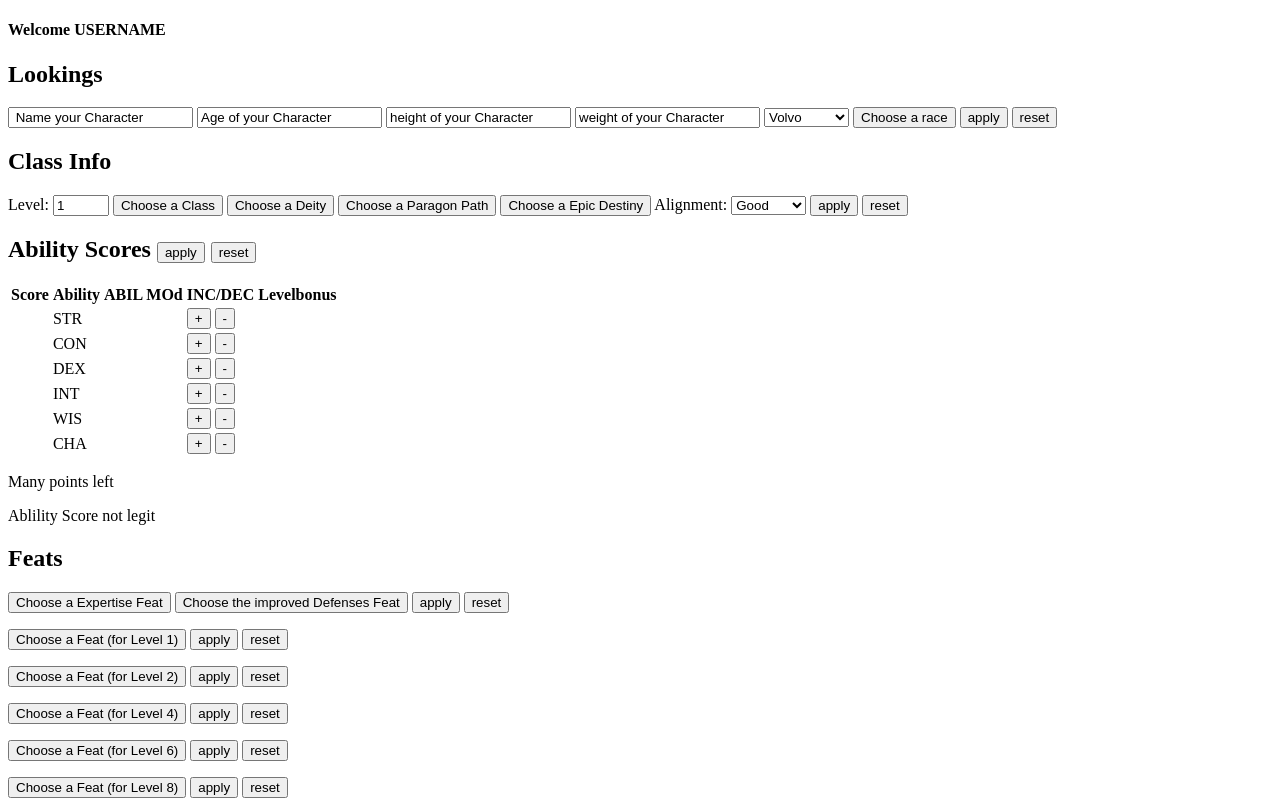
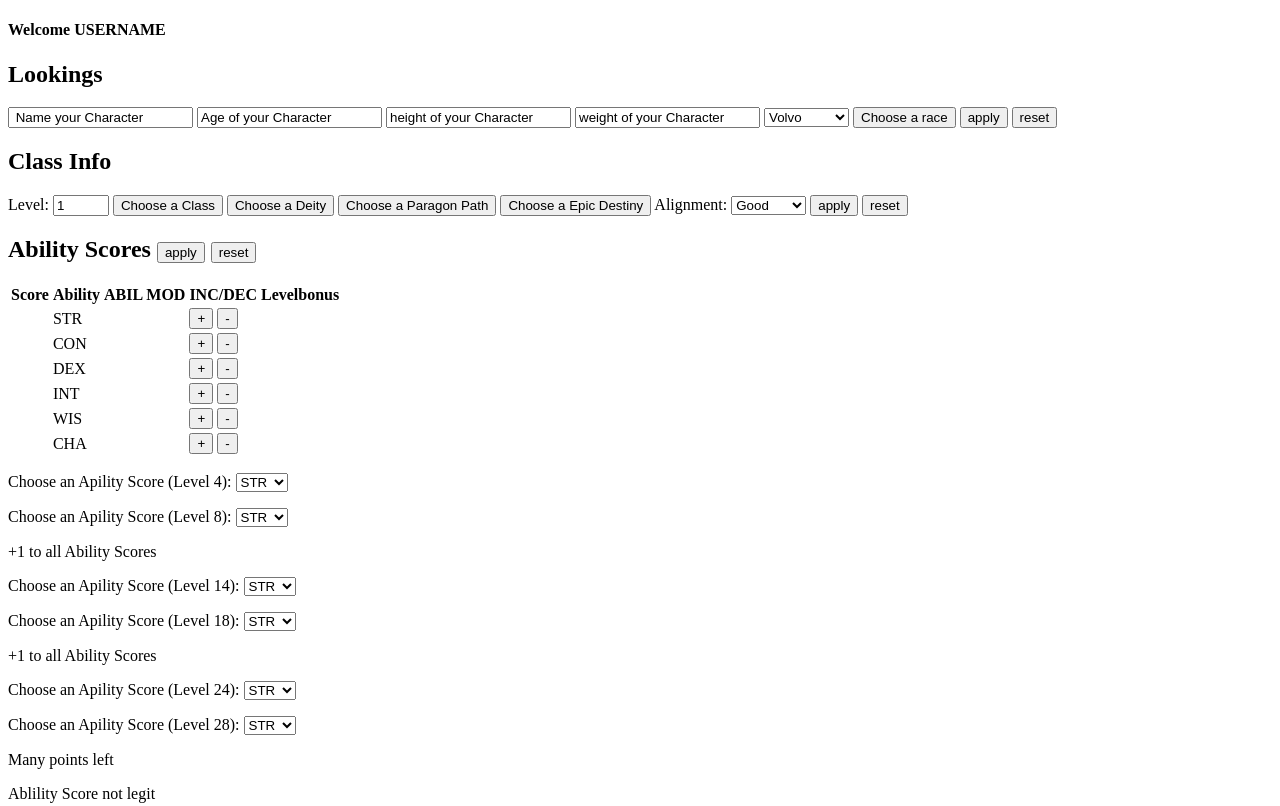
Before and after one commit to PhilippLambracht/WebpageExperiment, a plain HTML site: page builder.html in a window 1280 px wide. Shown: the top 806 px of the page. Drawn offline with Linux system fonts and the light colour scheme.

Commit message:
Visiblities ability scores

```diff
--- a/builder.html
+++ b/builder.html
@@ -51,7 +51,7 @@
   <tr>
     <th>Score</th>
     <th>Ability</th>
-    <th>ABIL MOd<br></th>
+    <th>ABIL MOD<br></th>
     <th>INC/DEC</th>
     <th>Levelbonus</th>
   </tr>
@@ -104,6 +104,77 @@
     <td></td>
   </tr>
 </table>
+      </p>
+      <p id= "lvl4Abil" data-lvl="4">
+        Choose an Apility Score (Level 4):
+        <select id="aScore4">
+          <option value="STR">STR</option>
+          <option value="CON">CON</option>
+          <option value="DEX">DEX</option>
+          <option value="INT">INT</option>
+          <option value="WIS">WIS</option>
+          <option value="CHA">CHA</option>
+        </select>
+      </p>
+      <p id= "lvl8Abil" data-lvl="8">
+        Choose an Apility Score (Level 8):
+        <select id="aScore8">
+          <option value="STR">STR</option>
+          <option value="CON">CON</option>
+          <option value="DEX">DEX</option>
+          <option value="INT">INT</option>
+          <option value="WIS">WIS</option>
+          <option value="CHA">CHA</option>
+        </select>
+      </p>
+      <p id= "lvl11Abil" data-lvl="11"> +1 to all Ability Scores</p>
+
+      <p id= "lvl14Abil" data-lvl="14">
+        Choose an Apility Score (Level 14):
+        <select id="aScore14">
+          <option value="STR">STR</option>
+          <option value="CON">CON</option>
+          <option value="DEX">DEX</option>
+          <option value="INT">INT</option>
+          <option value="WIS">WIS</option>
+          <option value="CHA">CHA</option>
+        </select>
+      </p>
+
+      <p id= "lvl18Abil" data-lvl="18">
+        Choose an Apility Score (Level 18):
+        <select id="aScore18">
+          <option value="STR">STR</option>
+          <option value="CON">CON</option>
+          <option value="DEX">DEX</option>
+          <option value="INT">INT</option>
+          <option value="WIS">WIS</option>
+          <option value="CHA">CHA</option>
+        </select>
+      </p>
+      <p id= "lvl21Abil" data-lvl="21"> +1 to all Ability Scores</p>
+
+      <p id= "lvl24Abil" data-lvl="24">
+        Choose an Apility Score (Level 24):
+        <select id="aScore24">
+          <option value="STR">STR</option>
+          <option value="CON">CON</option>
+          <option value="DEX">DEX</option>
+          <option value="INT">INT</option>
+          <option value="WIS">WIS</option>
+          <option value="CHA">CHA</option>
+        </select>
+      </p>
+      <p id= "lvl28Abil" data-lvl="28">
+        Choose an Apility Score (Level 28):
+        <select id="aScore28">
+          <option value="STR">STR</option>
+          <option value="CON">CON</option>
+          <option value="DEX">DEX</option>
+          <option value="INT">INT</option>
+          <option value="WIS">WIS</option>
+          <option value="CHA">CHA</option>
+        </select>
       </p>
       <p id="pleft"> Many points left</p>
       <p id="legit"> Ablility Score not legit</p>
```
